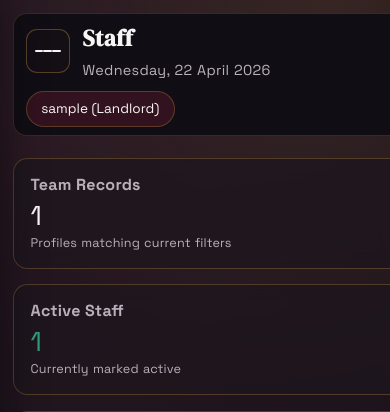
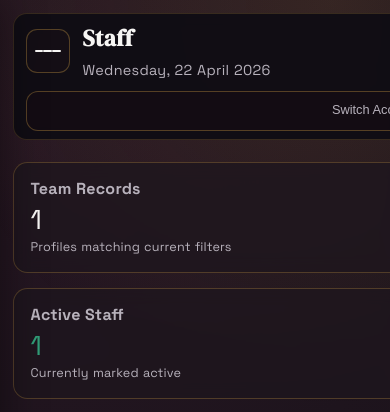
Before and after one commit to McauleeMaddison/BarrelBoss, a Django app: page /staff/ in a window 390 px wide; the page is wider, and only the part inside the window is pictured. Shown: the top 412 px of that part. Run offline with Django 4.2, Linux system fonts and the light colour scheme; the visitor is signed in with stand-in values (Sample User, id 1); data comes from the database, SQL or seed files in the repository.

Commit message:
Fix logout CSRF cache issue and add switch-account action

```diff
--- a/static/css/app.css
+++ b/static/css/app.css
@@ -176,6 +176,7 @@
     display: flex;
     align-items: center;
     gap: 0.55rem;
+    flex-wrap: wrap;
 }
 
 .desktop-nav-toggle {
@@ -200,6 +201,28 @@
     border-color: rgba(212, 161, 70, 0.55);
     background: rgba(123, 31, 51, 0.36);
     color: var(--text);
+}
+
+.switch-account-form {
+    margin: 0;
+}
+
+.topbar-switch-btn {
+    border: 1px solid rgba(212, 161, 70, 0.35);
+    border-radius: 0.75rem;
+    background: rgba(20, 14, 20, 0.75);
+    color: var(--muted);
+    padding: 0.48rem 0.76rem;
+    font-size: 0.8rem;
+    line-height: 1;
+    cursor: pointer;
+    transition: border-color 0.18s ease, color 0.18s ease, background 0.18s ease;
+}
+
+.topbar-switch-btn:hover {
+    border-color: rgba(212, 161, 70, 0.55);
+    color: var(--text);
+    background: rgba(123, 31, 51, 0.36);
 }
 
 .menu-btn {
@@ -1476,6 +1499,16 @@
 
     .topbar-end {
         width: 100%;
+        justify-content: flex-start;
+    }
+
+    .switch-account-form {
+        flex: 1 1 auto;
+    }
+
+    .topbar-switch-btn {
+        min-height: 40px;
+        width: 100%;
     }
 
     .panel {
--- a/templates/base.html
+++ b/templates/base.html
@@ -71,6 +71,11 @@
                 >
                     Collapse Sidebar
                 </button>
+                <form action="{% url 'logout' %}" method="post" class="switch-account-form">
+                    {% csrf_token %}
+                    <input type="hidden" name="next" value="{% url 'login' %}">
+                    <button type="submit" class="topbar-switch-btn">Switch Account</button>
+                </form>
                 <div class="user-pill">{{ request.user.get_username|default:'Guest' }} ({{ user_role_label }})</div>
             </div>
         </header>
```
Also changed, not shown: templates/service-worker.js (+16 -4 lines).
